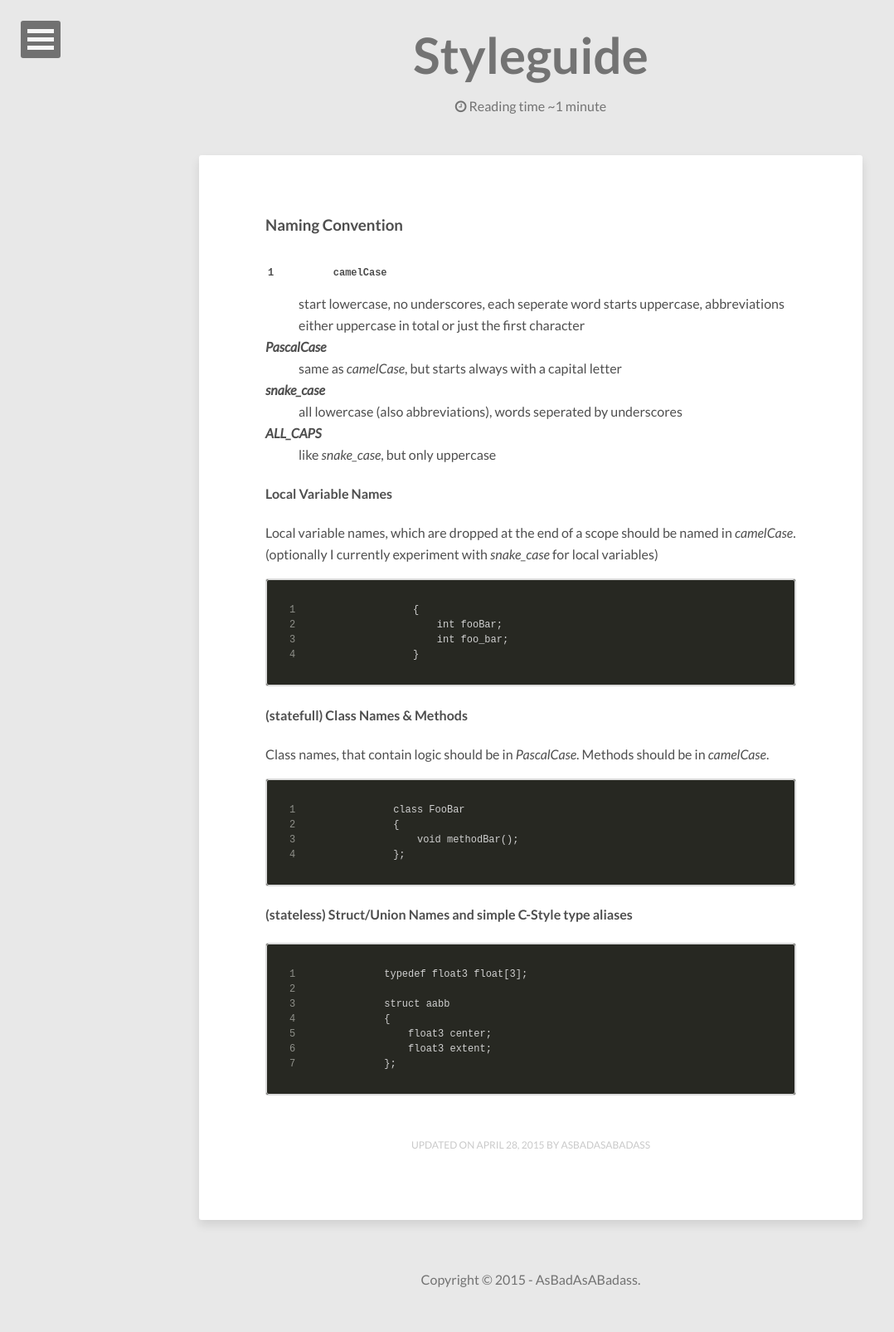
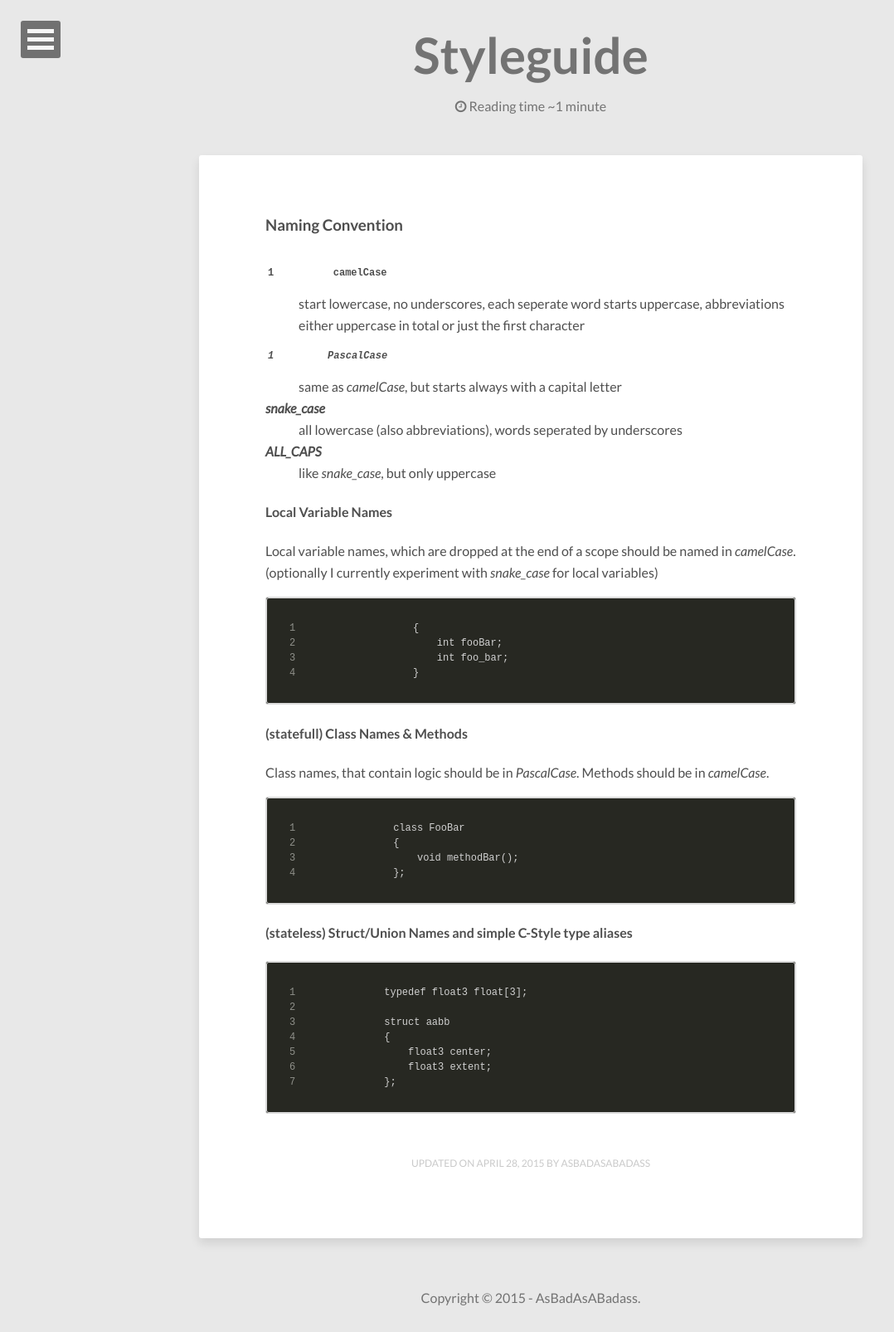
Before and after one commit to AsBadAsABadass/AsBadAsABadass.github.io, a Jekyll site: the page built from styleguide/index.md, in a window 1280 px wide. Shown: the whole page at 83% size, without its empty margins (0-1078 px from the left). Built offline with Jekyll 4.4.1, drawn with Linux system fonts in a browser that asks for light colours; nearby versions of some CDN libraries; before the commit the page ends 1583 px from its top, so only the background shows below that.

```diff
--- a/styleguide/index.md
+++ b/styleguide/index.md
@@ -13,7 +13,7 @@ comments: false
 **`camelCase`**
 : start lowercase, no underscores, each seperate word starts uppercase, abbreviations either uppercase in total or just the first character
 
-**_PascalCase_**
+**_`PascalCase`_**
 : same as _camelCase_, but starts always with a capital letter
 
 **_snake_case_**
```
